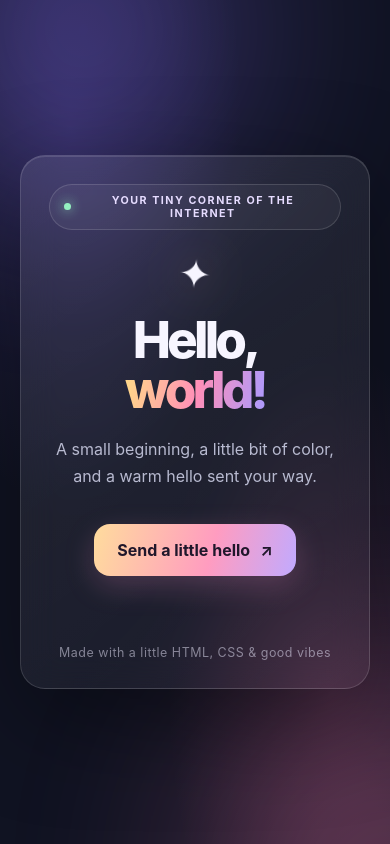
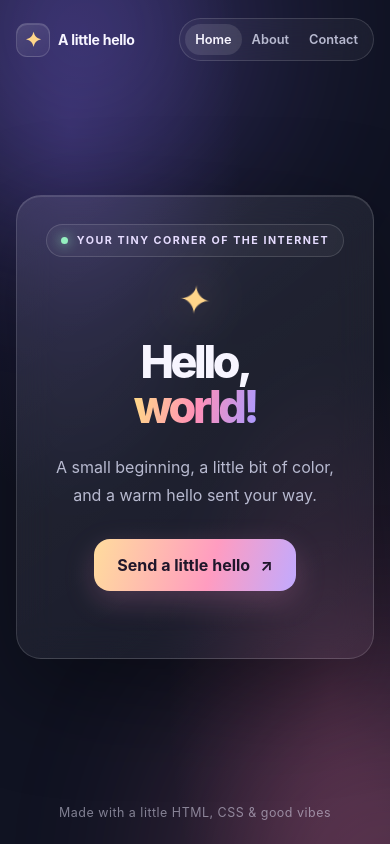
Before and after one commit to arafatnayim5-ux/1st-project1, a plain HTML site: page index.html in a window 390 px wide. Drawn offline with Linux system fonts and the light colour scheme.

Commit message:
added page and contact

```diff
--- a/index.html
+++ b/index.html
@@ -6,180 +6,32 @@
   <meta name="theme-color" content="#101322">
   <meta name="description" content="A bright little hello from the web.">
   <title>Hello, world! — A little joy on the web</title>
-  <style>
-    :root {
-      color-scheme: dark;
-      --ink: #f7f5ff;
-      --muted: #b8bad0;
-      --panel: rgba(255, 255, 255, .075);
-      --line: rgba(255, 255, 255, .14);
-      --pink: #ff8fb8;
-      --gold: #ffd58a;
-      --violet: #aa9aff;
-    }
-
-    * { box-sizing: border-box; }
-
-    body {
-      min-width: 320px;
-      min-height: 100vh;
-      margin: 0;
-      display: grid;
-      place-items: center;
-      overflow: hidden;
-      padding: 32px 20px;
-      color: var(--ink);
-      background:
-        radial-gradient(ellipse at 18% 15%, rgba(115, 90, 215, .24), transparent 38%),
-        radial-gradient(ellipse at 85% 82%, rgba(227, 103, 155, .17), transparent 35%),
-        #101322;
-      font-family: Inter, ui-sans-serif, system-ui, -apple-system, BlinkMacSystemFont, "Segoe UI", sans-serif;
-    }
-
-    .glow {
-      position: fixed;
-      z-index: -1;
-      width: 340px;
-      aspect-ratio: 1;
-      border-radius: 50%;
-      filter: blur(90px);
-      opacity: .28;
-      pointer-events: none;
-      animation: drift 12s ease-in-out infinite alternate;
-    }
-    .glow.one { top: -150px; left: -100px; background: #8a72ff; }
-    .glow.two { right: -130px; bottom: -180px; background: #ff82b4; animation-delay: -5s; }
-
-    main {
-      width: min(100%, 760px);
-      position: relative;
-      padding: clamp(28px, 7vw, 66px);
-      border: 1px solid var(--line);
-      border-radius: 32px;
-      background: linear-gradient(145deg, rgba(255,255,255,.09), rgba(255,255,255,.035));
-      box-shadow: 0 32px 100px rgba(0,0,0,.38), inset 0 1px rgba(255,255,255,.12);
-      backdrop-filter: blur(18px);
-      text-align: center;
-    }
-
-    .eyebrow {
-      display: inline-flex;
-      align-items: center;
-      gap: 9px;
-      margin: 0 0 28px;
-      padding: 9px 14px;
-      border: 1px solid var(--line);
-      border-radius: 999px;
-      color: #e6dcff;
-      background: rgba(255,255,255,.045);
-      font-size: .76rem;
-      font-weight: 650;
-      letter-spacing: .14em;
-      text-transform: uppercase;
-    }
-    .status-dot {
-      width: 7px;
-      height: 7px;
-      border-radius: 50%;
-      background: #94f0c0;
-      box-shadow: 0 0 12px #94f0c0;
-    }
-
-    .sparkle {
-      display: block;
-      margin-bottom: 12px;
-      font-size: clamp(2.5rem, 7vw, 4rem);
-      filter: drop-shadow(0 0 22px rgba(255,213,138,.35));
-      animation: twinkle 3s ease-in-out infinite;
-    }
-
-    h1 {
-      margin: 0;
-      font-size: clamp(3.2rem, 10vw, 6.6rem);
-      line-height: .98;
-      letter-spacing: -.075em;
-      font-weight: 780;
-    }
-    h1 span {
-      color: transparent;
-      background: linear-gradient(100deg, var(--gold) 5%, var(--pink) 52%, var(--violet) 100%);
-      background-clip: text;
-      -webkit-background-clip: text;
-    }
-
-    .subtitle {
-      max-width: 440px;
-      margin: 22px auto 0;
-      color: var(--muted);
-      font-size: clamp(1rem, 2.4vw, 1.13rem);
-      line-height: 1.7;
-    }
-
-    .hello-button {
-      display: inline-flex;
-      align-items: center;
-      justify-content: center;
-      gap: 10px;
-      min-height: 52px;
-      margin-top: 34px;
-      padding: 0 23px;
-      border: 0;
-      border-radius: 16px;
-      color: #20172b;
-      background: linear-gradient(105deg, #ffdc9d, #ff9cc0 58%, #c1aaff);
-      box-shadow: 0 10px 30px rgba(230, 134, 190, .24);
-      font: inherit;
-      font-weight: 750;
-      cursor: pointer;
-      transition: transform .2s ease, box-shadow .2s ease;
-    }
-    .hello-button:hover { transform: translateY(-3px); box-shadow: 0 15px 36px rgba(230, 134, 190, .35); }
-    .hello-button:active { transform: translateY(0); }
-    .hello-button:focus-visible { outline: 3px solid #fff; outline-offset: 4px; }
-
-    .reply {
-      min-height: 1.5em;
-      margin: 16px 0 0;
-      color: #f5d9ee;
-      font-size: .95rem;
-    }
-
-    .footer {
-      margin: 40px 0 0;
-      color: rgba(229, 226, 245, .52);
-      font-size: .78rem;
-      letter-spacing: .04em;
-    }
-
-    @keyframes drift { to { transform: translate(38px, 26px) scale(1.12); } }
-    @keyframes twinkle { 50% { transform: translateY(-5px) rotate(8deg); } }
-
-    @media (max-width: 520px) {
-      main { border-radius: 25px; }
-      .eyebrow { margin-bottom: 23px; font-size: .67rem; }
-      .footer { margin-top: 30px; }
-    }
-    @media (prefers-reduced-motion: reduce) {
-      *, *::before, *::after { animation-duration: .01ms !important; animation-iteration-count: 1 !important; scroll-behavior: auto !important; transition-duration: .01ms !important; }
-    }
-  </style>
+  <link rel="stylesheet" href="styles.css">
 </head>
 <body>
   <div class="glow one" aria-hidden="true"></div>
   <div class="glow two" aria-hidden="true"></div>
-
+  <div class="site-shell">
+    <header class="site-header">
+      <a class="brand" href="index.html"><span class="brand-mark" aria-hidden="true">✦</span><span>A little hello</span></a>
+      <nav class="site-nav" aria-label="Main navigation">
+        <a href="index.html" aria-current="page">Home</a>
+        <a href="about.html">About</a>
+        <a href="contact.html">Contact</a>
+      </nav>
+    </header>
     <main>
       <p class="eyebrow"><span class="status-dot" aria-hidden="true"></span> Your tiny corner of the internet</p>
       <span class="sparkle" aria-hidden="true">✦</span>
-    <h1>Hello,<br><span>world!</span></h1>
+      <h1>Hello,<br><span class="accent">world!</span></h1>
       <p class="subtitle">A small beginning, a little bit of color, and a warm hello sent your way.</p>
       <button class="hello-button" id="helloButton" type="button">
         <span>Send a little hello</span><span aria-hidden="true">↗</span>
       </button>
       <p class="reply" id="reply" aria-live="polite"></p>
-    <p class="footer">Made with a little HTML, CSS &amp; good vibes</p>
     </main>
-
+    <footer class="site-footer">Made with a little HTML, CSS &amp; good vibes</footer>
+  </div>
   <script>
     const button = document.querySelector('#helloButton');
     const reply = document.querySelector('#reply');
--- /dev/null
+++ b/styles.css
@@ -0,0 +1,275 @@
+:root {
+  color-scheme: dark;
+  --ink: #f7f5ff;
+  --muted: #b8bad0;
+  --panel: rgba(255, 255, 255, .075);
+  --line: rgba(255, 255, 255, .14);
+  --pink: #ff8fb8;
+  --gold: #ffd58a;
+  --violet: #aa9aff;
+}
+
+* { box-sizing: border-box; }
+
+body {
+  min-width: 320px;
+  min-height: 100vh;
+  margin: 0;
+  padding: 24px 20px 30px;
+  color: var(--ink);
+  background:
+    radial-gradient(ellipse at 18% 15%, rgba(115, 90, 215, .24), transparent 38%),
+    radial-gradient(ellipse at 85% 82%, rgba(227, 103, 155, .17), transparent 35%),
+    #101322;
+  font-family: Inter, ui-sans-serif, system-ui, -apple-system, BlinkMacSystemFont, "Segoe UI", sans-serif;
+}
+
+.glow {
+  position: fixed;
+  z-index: -1;
+  width: 340px;
+  aspect-ratio: 1;
+  border-radius: 50%;
+  filter: blur(90px);
+  opacity: .28;
+  pointer-events: none;
+  animation: drift 12s ease-in-out infinite alternate;
+}
+.glow.one { top: -150px; left: -100px; background: #8a72ff; }
+.glow.two { right: -130px; bottom: -180px; background: #ff82b4; animation-delay: -5s; }
+
+.site-shell {
+  width: min(100%, 980px);
+  min-height: calc(100vh - 54px);
+  margin: 0 auto;
+  display: flex;
+  flex-direction: column;
+}
+
+.site-header {
+  display: flex;
+  align-items: center;
+  justify-content: space-between;
+  gap: 20px;
+  margin-bottom: clamp(40px, 8vh, 78px);
+}
+
+.brand {
+  display: inline-flex;
+  align-items: center;
+  gap: 11px;
+  color: var(--ink);
+  font-size: .98rem;
+  font-weight: 740;
+  letter-spacing: -.02em;
+  text-decoration: none;
+}
+.brand-mark {
+  display: grid;
+  width: 38px;
+  aspect-ratio: 1;
+  place-items: center;
+  border: 1px solid var(--line);
+  border-radius: 13px;
+  color: var(--gold);
+  background: linear-gradient(145deg, rgba(255,255,255,.12), rgba(255,255,255,.035));
+  box-shadow: inset 0 1px rgba(255,255,255,.12);
+  font-size: 1.25rem;
+}
+
+.site-nav {
+  display: flex;
+  align-items: center;
+  gap: 5px;
+  padding: 5px;
+  border: 1px solid var(--line);
+  border-radius: 999px;
+  background: rgba(255,255,255,.045);
+  backdrop-filter: blur(14px);
+}
+.site-nav a {
+  padding: 9px 15px;
+  border-radius: 999px;
+  color: var(--muted);
+  font-size: .88rem;
+  font-weight: 620;
+  text-decoration: none;
+  transition: color .2s ease, background .2s ease;
+}
+.site-nav a:hover,
+.site-nav a[aria-current="page"] {
+  color: var(--ink);
+  background: rgba(255,255,255,.11);
+}
+
+main {
+  width: min(100%, 760px);
+  position: relative;
+  margin: auto;
+  padding: clamp(28px, 7vw, 66px);
+  border: 1px solid var(--line);
+  border-radius: 32px;
+  background: linear-gradient(145deg, rgba(255,255,255,.09), rgba(255,255,255,.035));
+  box-shadow: 0 32px 100px rgba(0,0,0,.38), inset 0 1px rgba(255,255,255,.12);
+  backdrop-filter: blur(18px);
+  text-align: center;
+}
+
+.eyebrow {
+  display: inline-flex;
+  align-items: center;
+  gap: 9px;
+  margin: 0 0 26px;
+  padding: 9px 14px;
+  border: 1px solid var(--line);
+  border-radius: 999px;
+  color: #e6dcff;
+  background: rgba(255,255,255,.045);
+  font-size: .76rem;
+  font-weight: 650;
+  letter-spacing: .14em;
+  text-transform: uppercase;
+}
+.status-dot {
+  width: 7px;
+  height: 7px;
+  border-radius: 50%;
+  background: #94f0c0;
+  box-shadow: 0 0 12px #94f0c0;
+}
+.sparkle {
+  display: block;
+  margin-bottom: 12px;
+  color: var(--gold);
+  font-size: clamp(2.5rem, 7vw, 4rem);
+  filter: drop-shadow(0 0 22px rgba(255,213,138,.35));
+  animation: twinkle 3s ease-in-out infinite;
+}
+
+h1 {
+  margin: 0;
+  font-size: clamp(2.8rem, 8vw, 5.2rem);
+  line-height: 1.02;
+  letter-spacing: -.075em;
+  font-weight: 780;
+}
+h1 .accent {
+  color: transparent;
+  background: linear-gradient(100deg, var(--gold) 5%, var(--pink) 52%, var(--violet) 100%);
+  background-clip: text;
+  -webkit-background-clip: text;
+}
+.subtitle {
+  max-width: 500px;
+  margin: 22px auto 0;
+  color: var(--muted);
+  font-size: clamp(1rem, 2.4vw, 1.13rem);
+  line-height: 1.75;
+}
+
+.hello-button,
+.submit-button {
+  display: inline-flex;
+  align-items: center;
+  justify-content: center;
+  gap: 10px;
+  min-height: 52px;
+  margin-top: 30px;
+  padding: 0 23px;
+  border: 0;
+  border-radius: 16px;
+  color: #20172b;
+  background: linear-gradient(105deg, #ffdc9d, #ff9cc0 58%, #c1aaff);
+  box-shadow: 0 10px 30px rgba(230, 134, 190, .24);
+  font: inherit;
+  font-weight: 750;
+  text-decoration: none;
+  cursor: pointer;
+  transition: transform .2s ease, box-shadow .2s ease;
+}
+.hello-button:hover,
+.submit-button:hover { transform: translateY(-3px); box-shadow: 0 15px 36px rgba(230, 134, 190, .35); }
+.hello-button:active,
+.submit-button:active { transform: translateY(0); }
+.hello-button:focus-visible,
+.submit-button:focus-visible,
+a:focus-visible,
+input:focus-visible,
+textarea:focus-visible { outline: 3px solid #fff; outline-offset: 4px; }
+.reply { min-height: 1.5em; margin: 16px 0 0; color: #f5d9ee; font-size: .95rem; }
+
+.feature-grid {
+  display: grid;
+  grid-template-columns: repeat(3, 1fr);
+  gap: 12px;
+  margin-top: 34px;
+  text-align: left;
+}
+.feature {
+  padding: 17px 16px;
+  border: 1px solid rgba(255,255,255,.1);
+  border-radius: 18px;
+  background: rgba(255,255,255,.045);
+}
+.feature-icon { display: block; margin-bottom: 11px; font-size: 1.25rem; }
+.feature h2 { margin: 0; font-size: .92rem; letter-spacing: -.02em; }
+.feature p { margin: 7px 0 0; color: var(--muted); font-size: .82rem; line-height: 1.55; }
+
+.contact-form {
+  max-width: 520px;
+  margin: 32px auto 0;
+  text-align: left;
+}
+.form-row { display: grid; grid-template-columns: 1fr 1fr; gap: 14px; }
+.field { display: grid; gap: 8px; margin-bottom: 17px; }
+.field label { color: #e9e5f5; font-size: .86rem; font-weight: 650; }
+.field input,
+.field textarea {
+  width: 100%;
+  border: 1px solid var(--line);
+  border-radius: 13px;
+  padding: 13px 14px;
+  color: var(--ink);
+  background: rgba(10,12,24,.48);
+  font: inherit;
+  font-size: .95rem;
+}
+.field input::placeholder,
+.field textarea::placeholder { color: #85869d; }
+.field textarea { min-height: 132px; resize: vertical; }
+.contact-form .submit-button { width: 100%; margin-top: 3px; }
+.form-note { margin: 14px 0 0; color: #9c9eb6; font-size: .8rem; line-height: 1.6; text-align: center; }
+
+.site-footer {
+  margin-top: clamp(35px, 6vh, 58px);
+  color: rgba(229, 226, 245, .52);
+  font-size: .78rem;
+  letter-spacing: .04em;
+  text-align: center;
+}
+
+@keyframes drift { to { transform: translate(38px, 26px) scale(1.12); } }
+@keyframes twinkle { 50% { transform: translateY(-5px) rotate(8deg); } }
+
+@media (max-width: 600px) {
+  body { padding: 18px 16px 24px; }
+  .site-shell { min-height: calc(100vh - 42px); }
+  .site-header { margin-bottom: 38px; }
+  .brand { gap: 8px; font-size: .88rem; }
+  .brand-mark { width: 34px; border-radius: 11px; }
+  .site-nav { gap: 0; }
+  .site-nav a { padding: 8px 10px; font-size: .8rem; }
+  main { border-radius: 25px; }
+  .eyebrow { margin-bottom: 22px; font-size: .67rem; }
+  .feature-grid { grid-template-columns: 1fr; }
+  .feature { display: grid; grid-template-columns: 28px 1fr; column-gap: 10px; align-items: center; }
+  .feature-icon { grid-row: span 2; margin: 0; }
+  .feature p { margin-top: 3px; }
+  .form-row { grid-template-columns: 1fr; gap: 0; }
+}
+@media (max-width: 380px) {
+  .site-header { align-items: flex-start; flex-direction: column; }
+}
+@media (prefers-reduced-motion: reduce) {
+  *, *::before, *::after { animation-duration: .01ms !important; animation-iteration-count: 1 !important; scroll-behavior: auto !important; transition-duration: .01ms !important; }
+}
```
Also changed, not shown: about.html (added, +49 -0 lines), contact.html (added, +59 -0 lines). Lines whose indentation alone changed are shown as unchanged.
